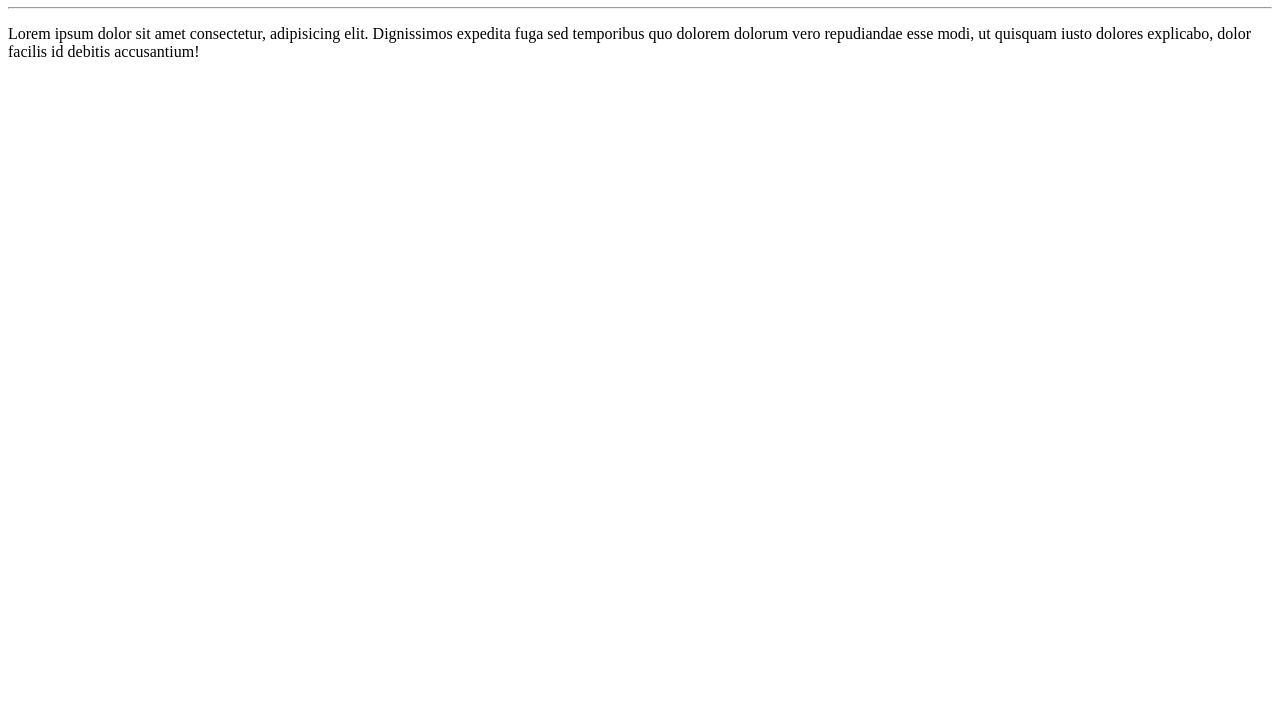
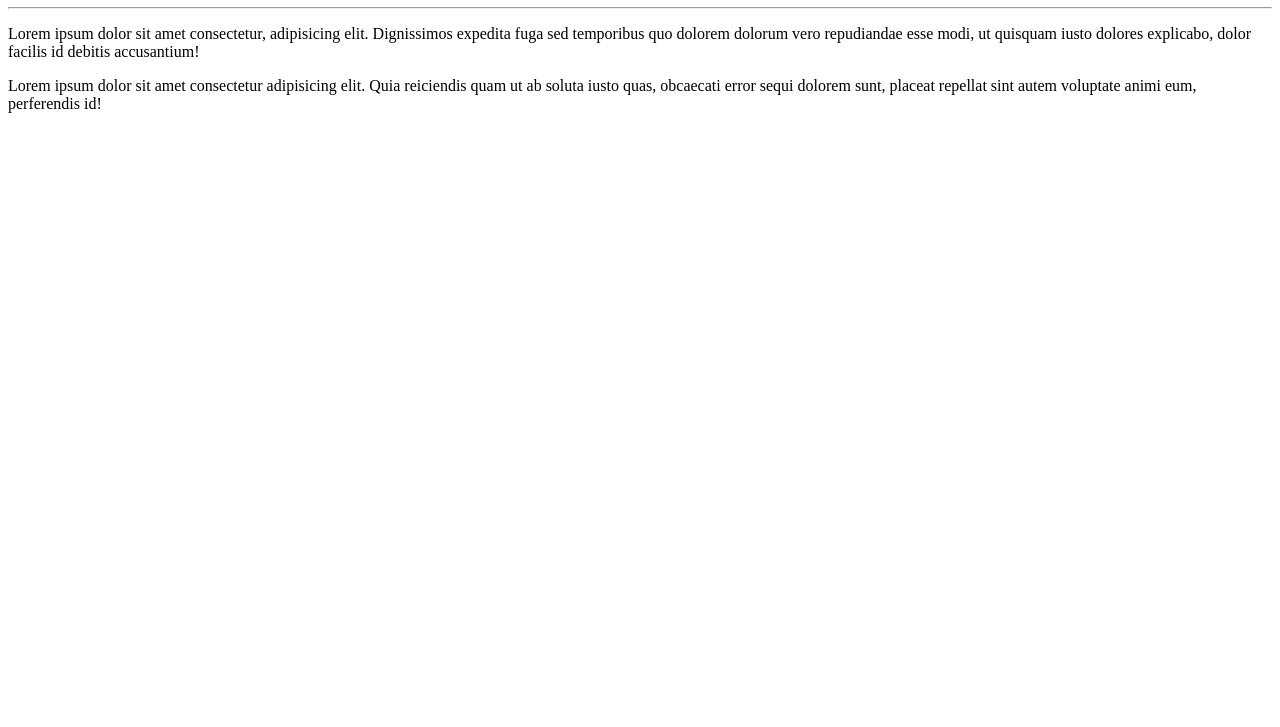
Before and after one commit to leandroaero/Ola-Mundo, a plain HTML site: page site-exemplo/index.html in a window 1280 px wide. Shown: the part 73-800 px from the top of the page. Drawn offline with Linux system fonts and the light colour scheme.

Commit message:
Adicionei paragráfo

```diff
--- a/site-exemplo/index.html
+++ b/site-exemplo/index.html
@@ -12,5 +12,8 @@
     <p>Lorem ipsum dolor sit amet consectetur, adipisicing elit.
     Dignissimos expedita fuga sed temporibus quo dolorem dolorum vero repudiandae esse modi,
     ut quisquam iusto dolores explicabo, dolor facilis id debitis accusantium!</p>
+    <p>Lorem ipsum dolor sit amet consectetur adipisicing elit. Quia reiciendis quam ut ab soluta
+    iusto quas, obcaecati error sequi dolorem sunt, placeat repellat sint autem voluptate animi eum,
+    perferendis id!</p>
 </body>
 </html>
```
